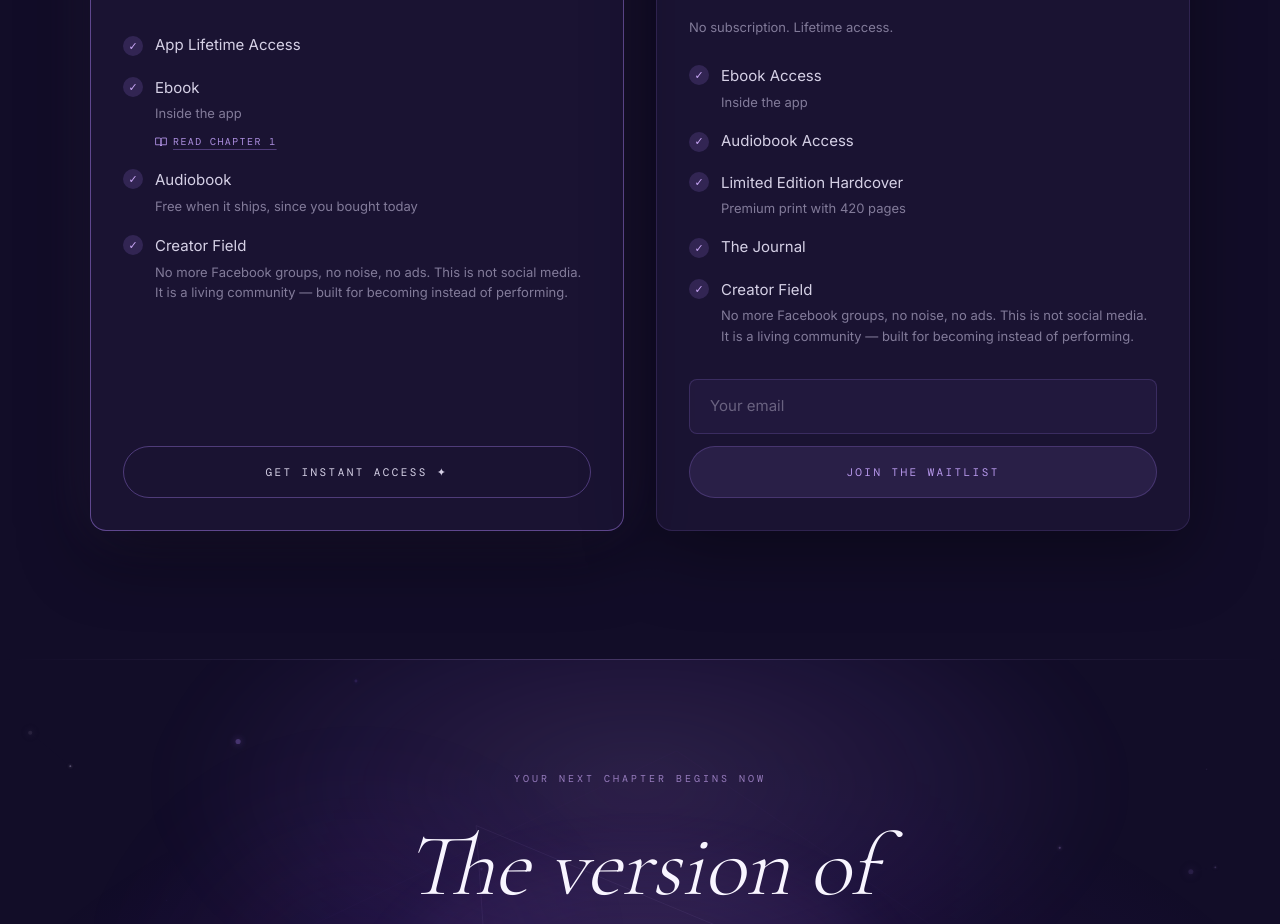
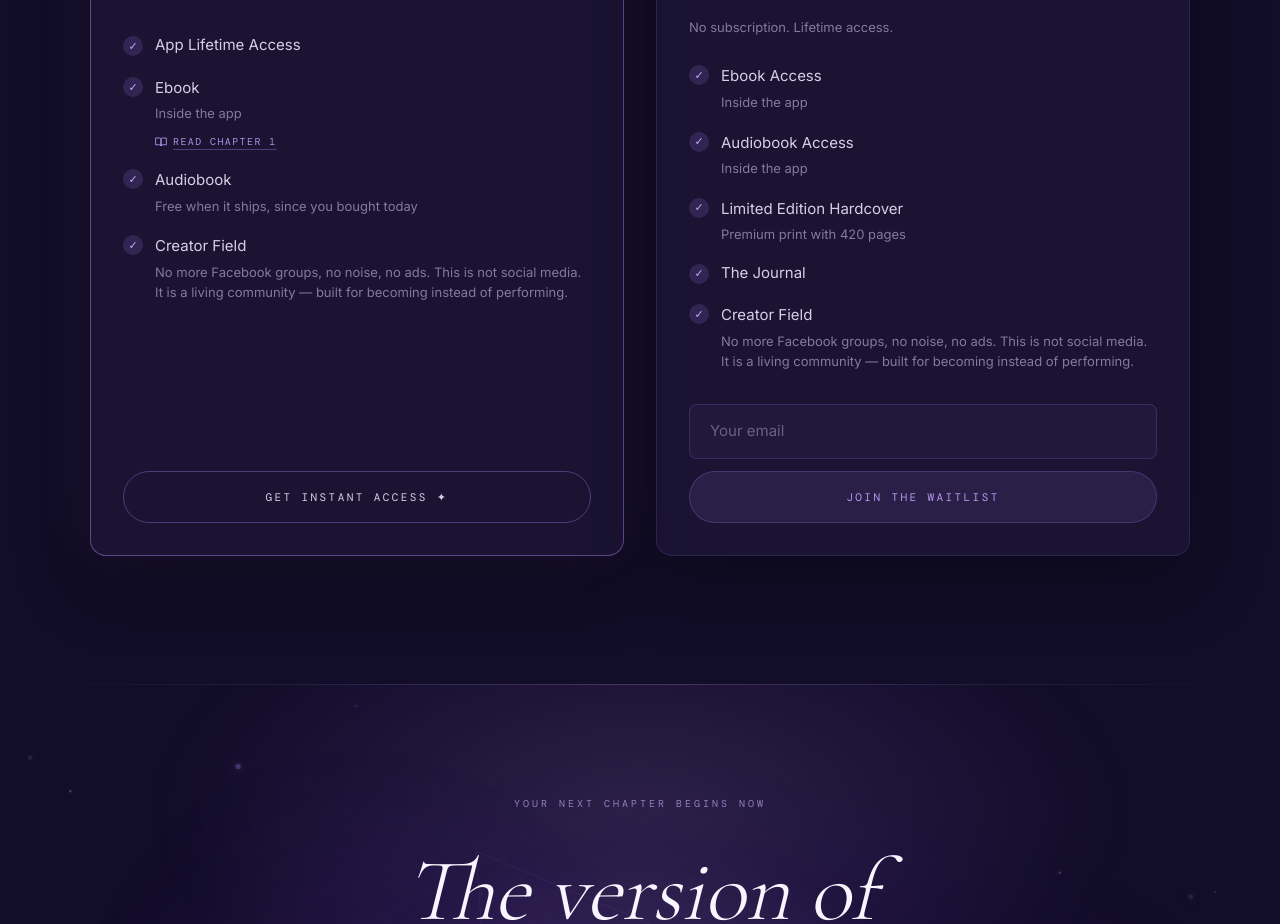
Before and after one commit to PixieC786/youcreateyou-website, a Next.js app: page / in a window 1280 px wide. Shown: the part 6260-7184 px from the top of the page. Built offline with nearby package versions, Linux system fonts and the light colour scheme; no server answers; the database is empty; a web font is replaced by a local one.

Commit message:
feat: add "Inside the app" note to Audiobook Access on Hardcover Bundle tier

```diff
--- a/components/sections/Pricing.tsx
+++ b/components/sections/Pricing.tsx
@@ -241,7 +241,10 @@ export default function Pricing() {
                 </li>
                 <li className="flex items-start gap-3">
                   <span aria-hidden className="mt-[3px] flex h-5 w-5 shrink-0 items-center justify-center rounded-full text-[11px]" style={{ background: 'rgba(179,136,255,0.16)', color: 'rgba(210,175,255,0.95)' }}>✓</span>
-                  <span className="font-body text-[15px]" style={{ color: 'rgba(240,236,255,0.88)' }}>Audiobook Access</span>
+                  <span>
+                    <span className="font-body text-[15px]" style={{ color: 'rgba(240,236,255,0.88)' }}>Audiobook Access</span>
+                    <span className="block font-body text-[13px] leading-[1.6] text-[rgba(235,228,255,0.5)] mt-0.5">Inside the app</span>
+                  </span>
                 </li>
                 <li className="flex items-start gap-3">
                   <span aria-hidden className="mt-[3px] flex h-5 w-5 shrink-0 items-center justify-center rounded-full text-[11px]" style={{ background: 'rgba(179,136,255,0.16)', color: 'rgba(210,175,255,0.95)' }}>✓</span>
```
